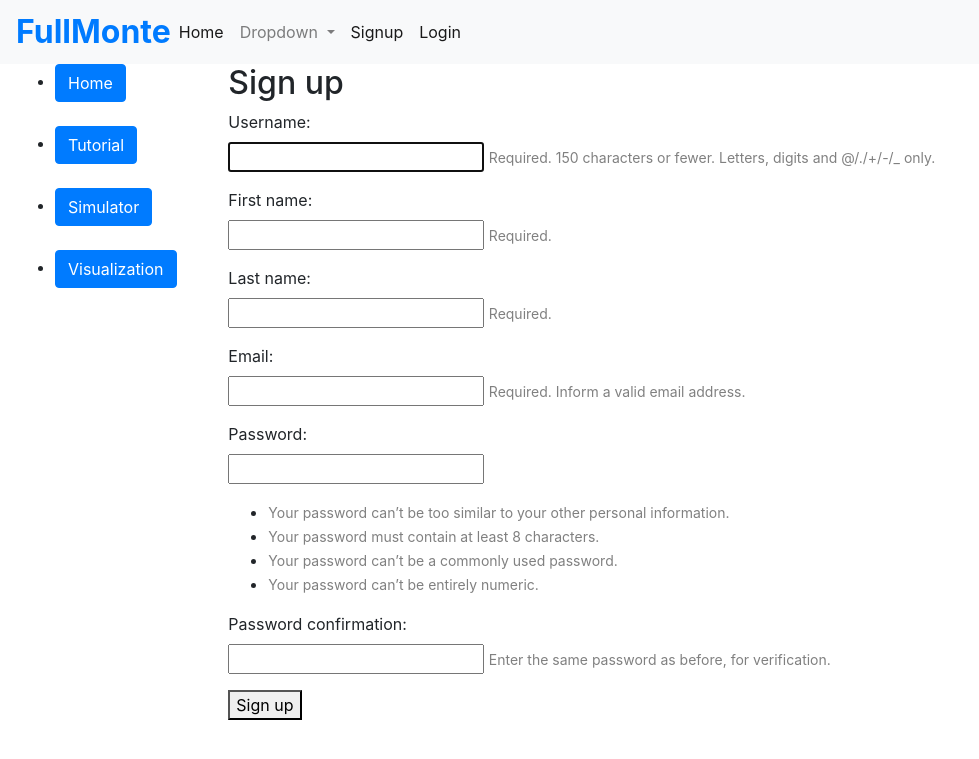
After one commit to nancytaen/FullMonteWeb, a Django app: page /application/signup in a window 1280 px wide. The commit adds this page. Shown: the top 759 px of the page, without its empty margins (0-979 px from the left). Run offline with Django 3.2, Linux system fonts and the light colour scheme; some libraries are stand-ins or nearby versions.

Commit message:
Added signup,login,logout functionality

```diff
--- a/application/forms.py
+++ b/application/forms.py
@@ -2,6 +2,8 @@ from django import forms
 from django.forms import formset_factory
 from django.forms import BaseFormSet
 from .models import *
+from django.contrib.auth.forms import UserCreationForm
+from django.contrib.auth.models import User
 
 class tclInputForm(forms.ModelForm):
     class Meta:
@@ -49,5 +51,16 @@ class RequiredFormSet(BaseFormSet):
         for form in self.forms:
             form.empty_permitted = False
 
+
+
+class SignUpForm(UserCreationForm):
+    first_name = forms.CharField(max_length=30, help_text='Required.')
+    last_name = forms.CharField(max_length=30, help_text='Required.')
+    email = forms.EmailField(max_length=254, help_text='Required. Inform a valid email address.')
+
+    class Meta:
+        model = User
+        fields = ('username', 'first_name', 'last_name', 'email', 'password1', 'password2', )
+
 materialSetSet = formset_factory(materialSet, formset=RequiredFormSet)
 lightSourceSet = formset_factory(lightSource, formset=RequiredFormSet)
--- a/application/templates/base_generic.html
+++ b/application/templates/base_generic.html
@@ -40,11 +40,20 @@
                           <a class="dropdown-item" href="{% url 'about' %}">About</a
                         </div>
                       </li>
+                      {% if not request.user.is_authenticated %}
+                      <li class="nav-item active">
+                        <a class="nav-link" href="{% url 'signup' %}">Signup <span class="sr-only">(current)</span></a>
+                      </li>
+                      <li class="nav-item active">
+                        <a class="nav-link" href="{% url 'login' %}">Login <span class="sr-only">(current)</span></a>
+                      </li>
+                      {% endif %}
+                      {% if request.user.is_authenticated %}
+                      <li class="nav-item active">
+                        <a class="nav-link" href="{% url 'logout' %}">Logout <span class="sr-only">(current)</span></a>
+                      </li>
+                      {% endif %}
                     </ul>
-                    <form class="form-inline my-2 my-lg-0">
-                      <input class="form-control mr-sm-2" type="search" placeholder="Search" aria-label="Search">
-                      <button class="btn btn-outline-success my-2 my-sm-0" type="submit">Search</button>
-                    </form>
                 </div>
         </nav>
 
--- /dev/null
+++ b/application/templates/signup.html
@@ -0,0 +1,21 @@
+{% extends 'base_generic.html' %}
+
+{% block content %}
+  <h2>Sign up</h2>
+  <form method="post">
+    {% csrf_token %}
+    {% for field in form %}
+      <p>
+        {{ field.label_tag }}<br>
+        {{ field }}
+        {% if field.help_text %}
+          <small style="color: grey">{{ field.help_text }}</small>
+        {% endif %}
+        {% for error in field.errors %}
+          <p style="color: red">{{ error }}</p>
+        {% endfor %}
+      </p>
+    {% endfor %}
+    <button type="submit">Sign up</button>
+  </form>
+{% endblock %}
--- a/application/urls.py
+++ b/application/urls.py
@@ -28,6 +28,12 @@ urlpatterns = [
 
     # /application/tcl_viewer
     path('tcl_viewer', views.tclViewer, name='tcl_viewer'),
+
+    path('signup', views.signup, name='signup'),
+
+    path('login', views.LoginView.as_view(), name='login'),
+
+    path('logout', views.LogoutView.as_view(), name='logout'),
 ]
 
 if settings.DEBUG:
--- a/application/views.py
+++ b/application/views.py
@@ -4,6 +4,11 @@ from django.http import HttpResponseRedirect
 from .models import *
 from .forms import *
 from application.tclGenerator import *
+from django.contrib.auth.views import LoginView
+from django.contrib.auth.views import LogoutView
+from django.contrib.auth import login, authenticate
+from django.shortcuts import render, redirect
+from application.forms import SignUpForm
 
 # Create your views here.
 
@@ -147,3 +152,17 @@ def tclViewer(request):
         tclInput.objects.all().delete()
 
     return render(request, "tcl_viewer.html", context)
+
+def signup(request):
+    if request.method == 'POST':
+        form = SignUpForm(request.POST)
+        if form.is_valid():
+            form.save()
+            username = form.cleaned_data.get('username')
+            raw_password = form.cleaned_data.get('password1')
+            user = authenticate(username=username, password=raw_password)
+            login(request, user)
+            return redirect('home')
+    else:
+        form = SignUpForm()
+    return render(request, 'signup.html', {'form': form})
--- a/fullMonteWeb/settings.py
+++ b/fullMonteWeb/settings.py
@@ -29,6 +29,9 @@ DEBUG = True
 
 ALLOWED_HOSTS = ['*']
 
+#auth
+LOGIN_REDIRECT_URL='/'
+LOGOUT_REDIRECT_URL = '/'
 
 # Application definition
 
```
Also changed, not shown: application/templates/registration/login.html (added, +26 -0 lines).
